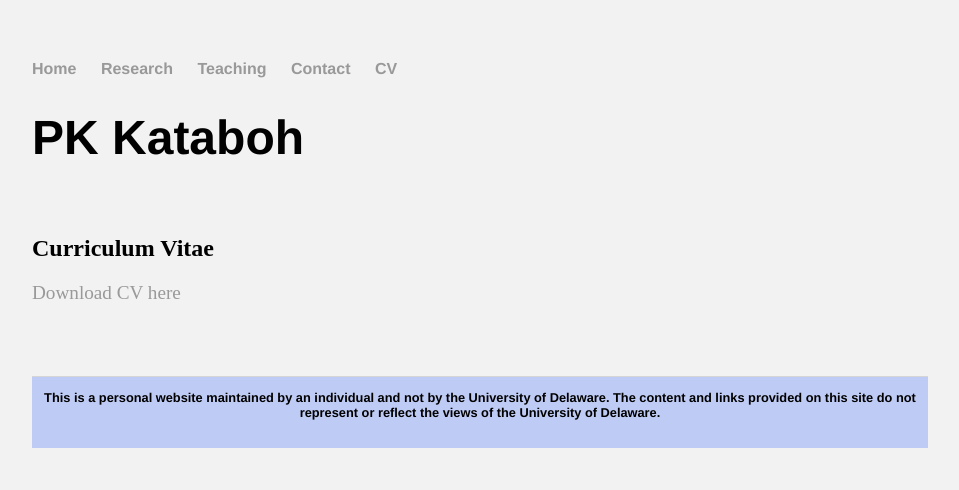
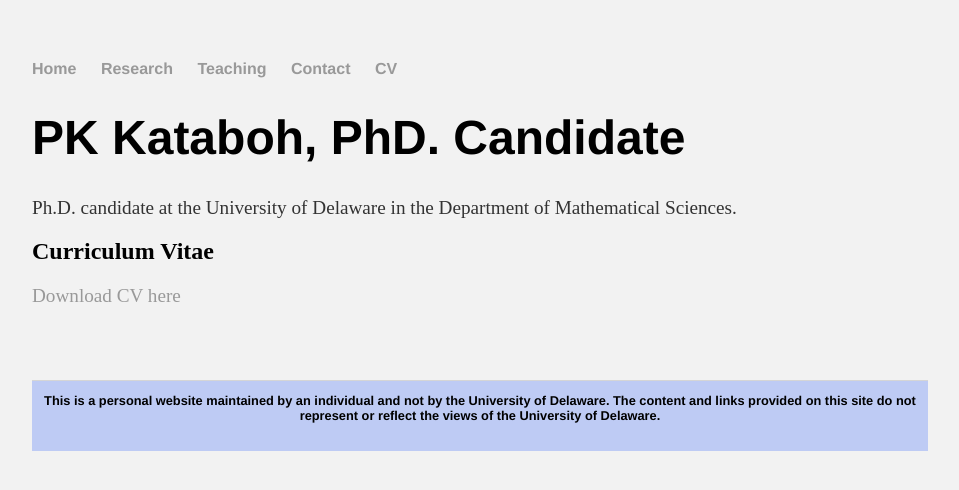
Before and after one commit to kataboh/kataboh.github.io, a Jekyll site: the page built from cv.html, in a window 1280 px wide. Shown: the top 490 px of the page, without its empty margins (160-1119 px from the left). Built offline with Jekyll 4.4.1, drawn with Linux system fonts in a browser that asks for light colours.

Commit message:
update cv

```diff
--- a/cv.html
+++ b/cv.html
@@ -3,9 +3,8 @@ layout: default
 title: PK Kataboh's Homepage
 ---
 <div class="blurb">
-    <h1>PK Kataboh</h1>
-    <br>
-
+    <h1>PK Kataboh, PhD. Candidate</h1>
+    <p>Ph.D. candidate at the University of Delaware in the Department of Mathematical Sciences.</p>
     <div class="cv">
         <h2>Curriculum Vitae</h2>
         <p><a href="files/cv.pdf" class="download" title="Download CV as PDF">Download CV here</a></p>
```
